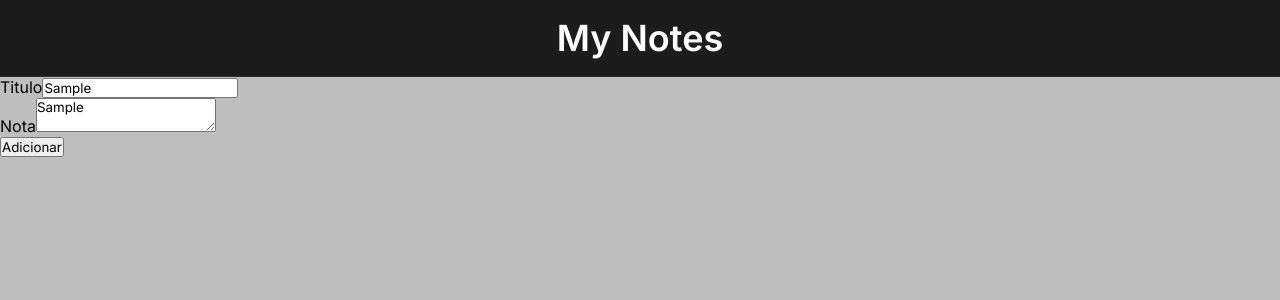
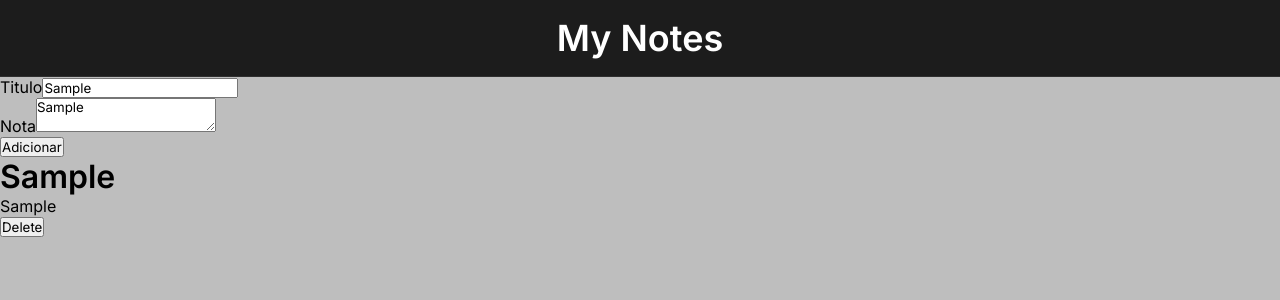
Before and after one commit to PedroVictor022/E-commerce, a React (Create React App) app: page / in a window 1280 px wide. Both pictures are taken after typing "Sample", "Sample" into the empty fields and a click on the button "Adicionar". Shown: the top 300 px of the page. Built offline with nearby package versions, Linux system fonts and the light colour scheme.

Commit message:
Map notes array

```diff
--- a/src/App.js
+++ b/src/App.js
@@ -4,15 +4,18 @@ import { Header } from "./components/Header";
 import { Container } from "./styles/UI";
 
 function App() {
-  const [newNote, setNewNote] = useState({})
-  const [notes, setNotes] = useState([])
+  const [ notes, setNotes ] = useState([])
 
+  const sendData = (data) => {
+    setNotes(data);
+    console.log(notes)
+  }
 
   return (
     <Container>
       <Header />
 
-      <FormNote />
+      <FormNote sendData={sendData}/>
 
     </Container>
   );
--- a/src/components/Form.jsx
+++ b/src/components/Form.jsx
@@ -1,23 +1,27 @@
 import { useState } from "react"
 
-export function FormNote() {
-   const [ title, setTitle ] = useState("");
-   const [ body, setBody ] = useState("");
-   const [ notes, setNotes ] = useState([]);
+export function FormNote(sendData) {
+   const [title, setTitle] = useState("");
+   const [body, setBody] = useState("");
+   const [notes, setNotes] = useState([]);
 
    const handleSubmit = (e) => {
       e.preventDefault();
 
-      const uniqueID = Math.random(10).toFixed(3)
-      console.log(uniqueID)
 
-      const newNote = {
-         id: uniqueID,
-         title: title,
-         body: body
+      const generateID = Math.random(10).toFixed(3);
+
+      if (title.trim() && body.trim()) {
+         const newNote = {
+            id: generateID,
+            title: title,
+            body: body
+         };
+         setNotes([...notes, newNote]);
+
+      } else {
+         console.log("Formulario invalido")
       }
-      setNotes([...notes, newNote])
-      console.log("Formulario enviado", notes)
    }
 
    return (
@@ -40,8 +44,21 @@ export function FormNote() {
                   onChange={e => setBody(e.target.value)}
                ></textarea>
             </div>
-            <button>Adicionar</button>
+            <button type="submit">Adicionar</button>
          </form>
+
+         {
+            notes.map((note, index) => {
+               return (
+                  <div key={note.id}>
+                     <h1>{note.title}</h1>
+                     <p>{note.body}</p>
+                     <button>Delete</button>
+                  </div>
+               )
+            })
+         }
+
       </div>
    )
 }
```
Also changed, not shown: src/components/ListNote.jsx (added, +9 -0 lines).
